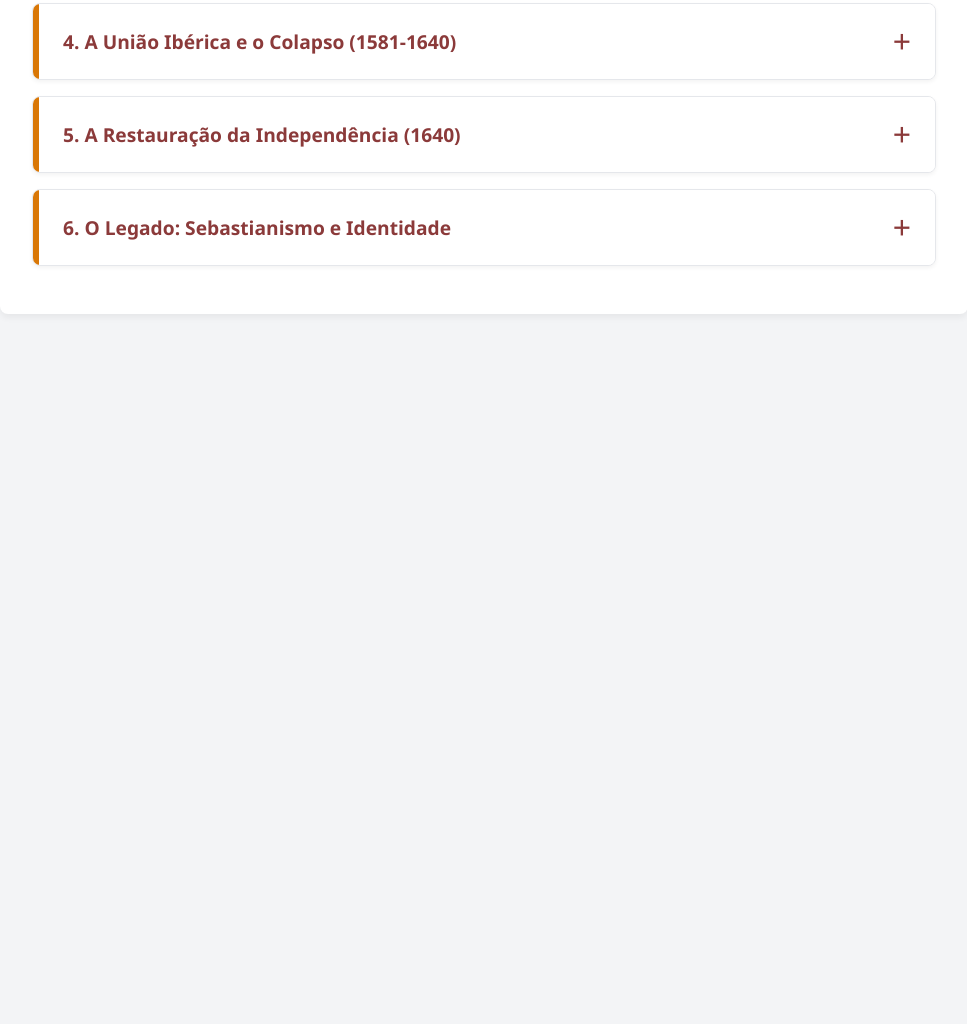
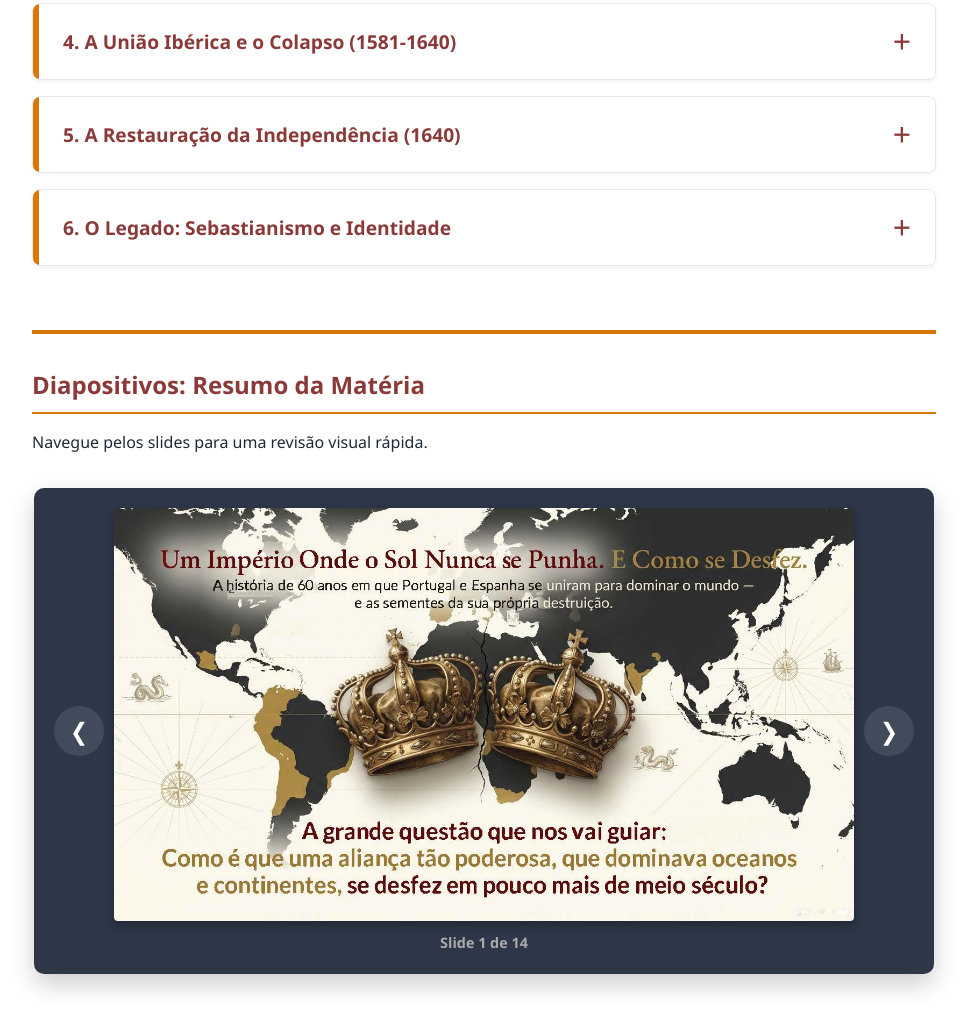
Before and after one commit to profteofar/1640, a plain HTML site: page index.html in a window 1280 px wide. Shown: the part 1270-2294 px from the top of the page, without its empty margins (156-1123 px from the left). Before the commit the page ends 1616 px from the top, so only its background shows below. Drawn offline with Linux system fonts and the light colour scheme.

Commit message:
Add files via upload

```diff
--- a/index.html
+++ b/index.html
@@ -303,7 +303,7 @@
             border-top: 1px solid #eee;
         }
 
-        /* INFOGRAPHIC ZOOM STYLES (NOVO) */
+        /* INFOGRAPHIC ZOOM STYLES */
         .infographic-img {
             max-width: 100%;
             height: auto;
@@ -335,6 +335,74 @@
             margin: 0;
         }
 
+        /* IMAGE SLIDES CAROUSEL STYLES (NOVO) */
+        .slides-section-container {
+            margin-top: 4rem;
+            border-top: 4px solid var(--accent);
+            padding-top: 2rem;
+        }
+
+        .carousel-container {
+            display: flex;
+            align-items: center;
+            justify-content: center;
+            gap: 10px;
+            margin: 2rem auto;
+            max-width: 900px;
+            background: #2d3748;
+            padding: 20px;
+            border-radius: 10px;
+            box-shadow: 0 10px 25px rgba(0,0,0,0.2);
+        }
+
+        .carousel-slide {
+            position: relative;
+            width: 100%;
+            text-align: center;
+        }
+
+        .carousel-slide img {
+            max-width: 100%;
+            height: auto;
+            max-height: 500px;
+            border-radius: 4px;
+            box-shadow: 0 4px 8px rgba(0,0,0,0.3);
+            display: block;
+            margin: 0 auto;
+        }
+
+        .slide-number-indicator {
+            color: #aaa;
+            margin-top: 10px;
+            font-size: 0.9rem;
+            font-weight: bold;
+        }
+
+        .carousel-btn {
+            background: rgba(255, 255, 255, 0.1);
+            color: white;
+            border: none;
+            padding: 1rem;
+            cursor: pointer;
+            font-size: 1.5rem;
+            border-radius: 50%;
+            width: 50px;
+            height: 50px;
+            display: flex;
+            align-items: center;
+            justify-content: center;
+            transition: background 0.3s;
+        }
+
+        .carousel-btn:hover {
+            background: var(--accent);
+        }
+
+        .carousel-btn:disabled {
+            opacity: 0.3;
+            cursor: not-allowed;
+        }
+
         /* TIMELINE STYLES */
         .timeline {
             position: relative;
@@ -873,14 +941,14 @@
             </div>
         </section>
 
-        <!-- SECÇÃO 2: GUIA DE ESTUDO (ACORDEÃO) -->
+        <!-- SECÇÃO 2: GUIA DE ESTUDO (ACORDEÃO + DIAPOSITIVOS EM IMAGEM) -->
         <section id="guia" class="section-content active">
 
             <p style="margin-bottom: 2rem; font-style: italic; color: var(--secondary); background: #e5e7eb; padding: 1rem; border-left: 4px solid var(--accent); border-radius: 4px;">
                 Depois de consultares o Vídeo Resumo ou o Podcast sobre a matéria faz a revisão com o seguinte Guia de Estudo. <br><strong>Clica nos tópicos abaixo para expandir o conteúdo.</strong>
             </p>
 
-            <!-- INFOGRAFIA (ATUALIZADO: COM CLASSE ZOOM) -->
+            <!-- INFOGRAFIA (COM CLASSE ZOOM) -->
             <div style="margin-bottom: 2rem; text-align: center;">
                 <h3 style="text-align: left; color: var(--primary); border-bottom: 2px solid var(--accent); padding-bottom: 0.5rem; margin-bottom: 1rem;">Infografia</h3>
                 <img src="./infografia.jpg" alt="Infografia Resumo União Ibérica" class="infographic-img" onclick="toggleZoom(this)">
@@ -888,7 +956,7 @@
             </div>
 
             <div class="study-guide-accordion">
-
+                <!-- TÓPICOS DO ACORDEÃO MANTIDOS COMO ESTAVAM -->
                 <!-- TÓPICO 1 -->
                 <div class="accordion-item">
                     <button class="accordion-header">1. Origens da Crise Sucessória (1578–1580)</button>
@@ -986,8 +1054,25 @@
                         </div>
                     </div>
                 </div>
-
             </div>
+
+            <!-- NOVA SECÇÃO: SLIDES CAROUSEL (IMAGENS) -->
+            <div class="slides-section-container">
+                <h2 style="margin-bottom: 1rem;">Diapositivos: Resumo da Matéria</h2>
+                <p style="margin-bottom: 1.5rem;">Navegue pelos slides para uma revisão visual rápida.</p>
+
+                <div class="carousel-container">
+                    <button class="carousel-btn prev" id="prev-image-slide" onclick="changeImageSlide(-1)">&#10094;</button>
+
+                    <div class="carousel-slide">
+                        <img id="slide-img" src="./slides1.jpg" alt="Slide de Apresentação">
+                        <div class="slide-number-indicator" id="image-slide-indicator">Slide 1 de 14</div>
+                    </div>
+
+                    <button class="carousel-btn next" id="next-image-slide" onclick="changeImageSlide(1)">&#10095;</button>
+                </div>
+            </div>
+
         </section>
 
         <!-- SECÇÃO 3: CRONOLOGIA -->
@@ -1508,6 +1593,34 @@
             img.classList.toggle('zoomed');
         }
 
+        // --- IMAGE SLIDES CAROUSEL LOGIC (NOVO) ---
+        let currentImageSlide = 0;
+        const totalImageSlides = 14;
+        const imageBaseName = "slides"; // Base name without number
+
+        function changeImageSlide(direction) {
+            currentImageSlide += direction;
+
+            // Loop logic
+            if (currentImageSlide < 0) currentImageSlide = totalImageSlides - 1;
+            if (currentImageSlide >= totalImageSlides) currentImageSlide = 0;
+
+            updateImageSlide();
+        }
+
+        function updateImageSlide() {
+            const imgElement = document.getElementById('slide-img');
+            const indicator = document.getElementById('image-slide-indicator');
+
+            // Construct image path: ./slides1.jpg, ./slides2.jpg, etc.
+            // Adjusting index + 1 because user said slides1 to slides14
+            const slideNumber = currentImageSlide + 1;
+            imgElement.src = `./${imageBaseName}${slideNumber}.jpg`;
+            imgElement.alt = `Slide ${slideNumber}`;
+
+            indicator.innerText = `Slide ${slideNumber} de ${totalImageSlides}`;
+        }
+
         // --- FLASHCARDS LOGIC ---
         function renderCard() {
             const card = currentFlashcards[currentCardIndex];
@@ -1565,6 +1678,9 @@
 
             // Init Flashcards
             renderCard();
+
+            // Init Image Carousel
+            updateImageSlide();
 
             // Render Glossário
             const glossaryContainer = document.getElementById('glossary-container');
@@ -1751,57 +1867,6 @@
             checkUnlockCertificate();
         }
 
-        // --- VERIFICAÇÃO GLOSSÁRIO (5 Exercícios) ---
-        function checkGlossary() {
-            let score = 0;
-            let allAttempted = true;
-            const exercises = ['g1', 'g2', 'g3', 'g4', 'g5'];
-            const maxPointsPerExercise = 4; // 1 point per correct pair within the exercise
-
-            // Reset styles
-            document.querySelectorAll('#glossario .desc-item').forEach(el => {
-                el.style.border = '1px solid #e2e8f0';
-            });
-
-            exercises.forEach(exId => {
-                const items = document.querySelectorAll(`#col-desc-${exId} .desc-item`);
-                let correctCount = 0;
-                let attemptedCount = 0;
-
-                items.forEach(el => {
-                    if (el.dataset.userGuess) {
-                        attemptedCount++;
-                        if (el.dataset.userGuess === el.dataset.correct) {
-                            correctCount++;
-                            el.style.border = '2px solid var(--success)'; // Visual feedback correct
-                        } else {
-                            el.style.border = '2px solid var(--error)'; // Visual feedback wrong
-                        }
-                    }
-                });
-
-                if (attemptedCount < items.length) allAttempted = false;
-                score += correctCount; // Add correct pairs to total score
-            });
-
-            const fb = document.getElementById('glossary-feedback-final');
-            fb.style.display = 'block';
-
-            if (!allAttempted) {
-                fb.className = 'feedback incorrect';
-                fb.innerText = "Atenção: Ainda não associou todos os termos em todos os 5 exercícios.";
-                return;
-            }
-
-            appState.glossaryScore = score;
-            appState.glossaryCompleted = true;
-
-            fb.className = 'feedback correct';
-            fb.innerHTML = `<strong>Exercícios Concluídos!</strong> Pontuação obtida: ${score} / 20.<br>Se já fez o quiz, o certificado está agora disponível no topo da página.`;
-
-            checkUnlockCertificate();
-        }
-
         // --- GERAR CERTIFICADO ---
         function generateCertificate() {
             const name = document.getElementById('user-name').value;
```
